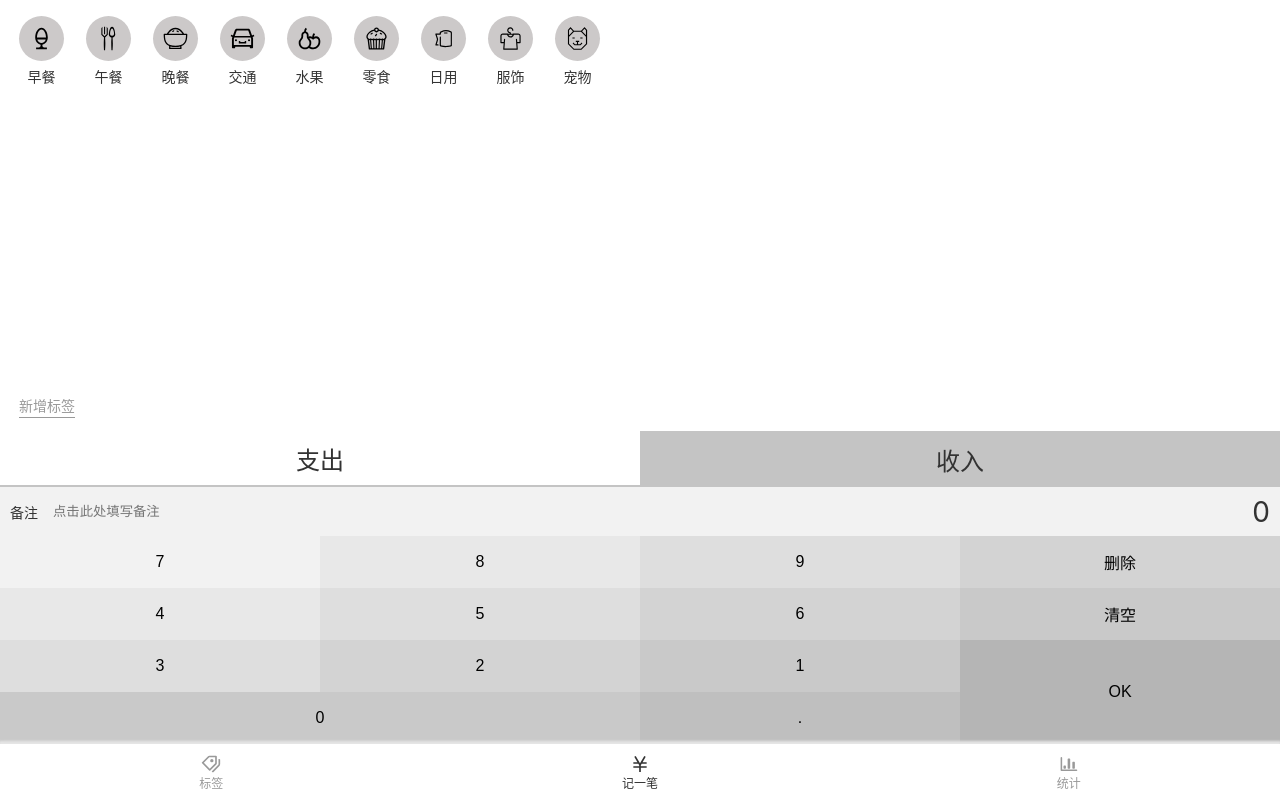
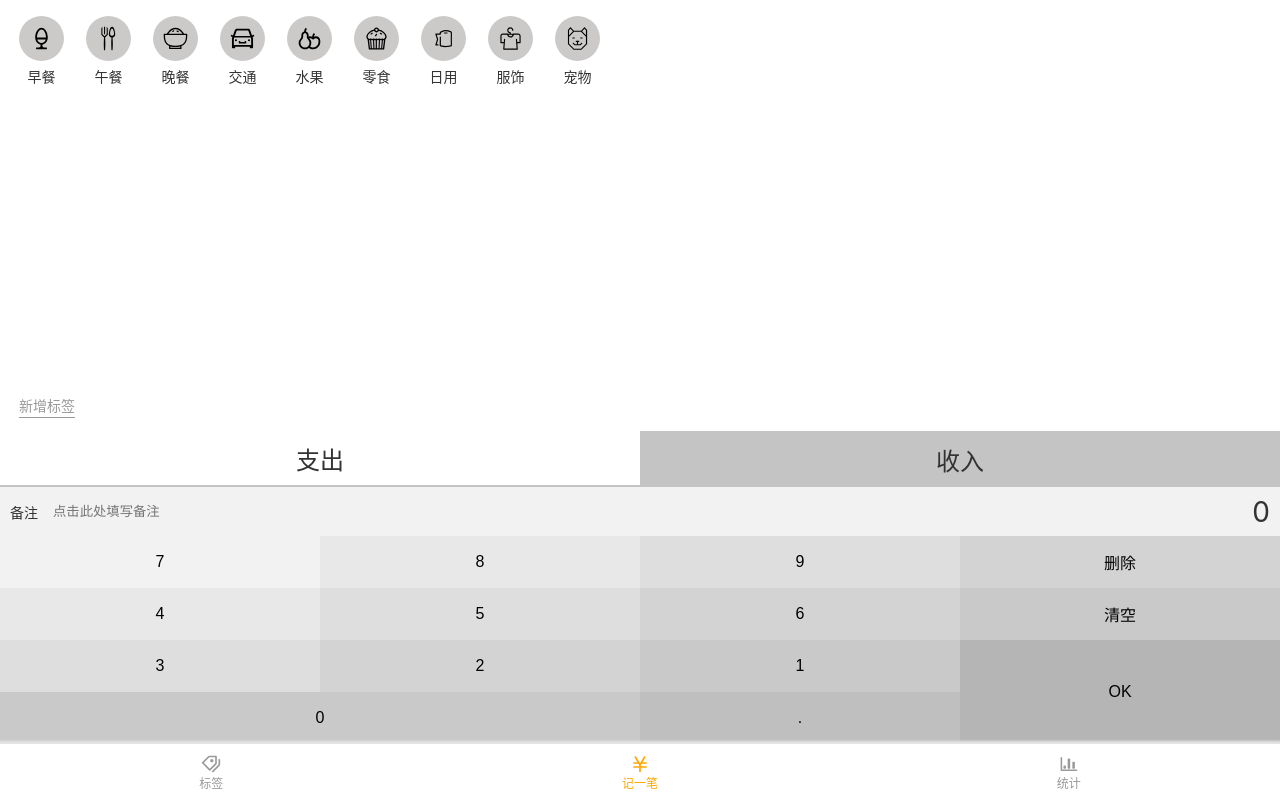
Before and after one commit to yangGPx/moneynote, a Vue app: page /#/money in a window 1280 px wide. Built offline with nearby package versions, Linux system fonts and the light colour scheme.

Commit message:
调整高亮的颜色

```diff
--- a/src/components/CommonNav.vue
+++ b/src/components/CommonNav.vue
@@ -29,13 +29,13 @@
 </script>
 
 <style lang="scss" scoped>
+@import '~@/assets/css/prefix.scss';
   .common-nav{
     display: flex;
     flex-shrink: 0;
     box-shadow: 0px -2px 2px 1px #e5e5e5;
     a{
       $defaultColor: #999;
-      $activeColor: #333;
       height: 100%;
       display: flex;
       flex-grow: 1;
@@ -46,8 +46,8 @@
       fill: $defaultColor;
       color: $defaultColor;
       &.active{
-        fill: $activeColor;
-        color: $activeColor;
+        fill: $mainColor;
+        color: $mainColor;
       }
     }
   }
```
